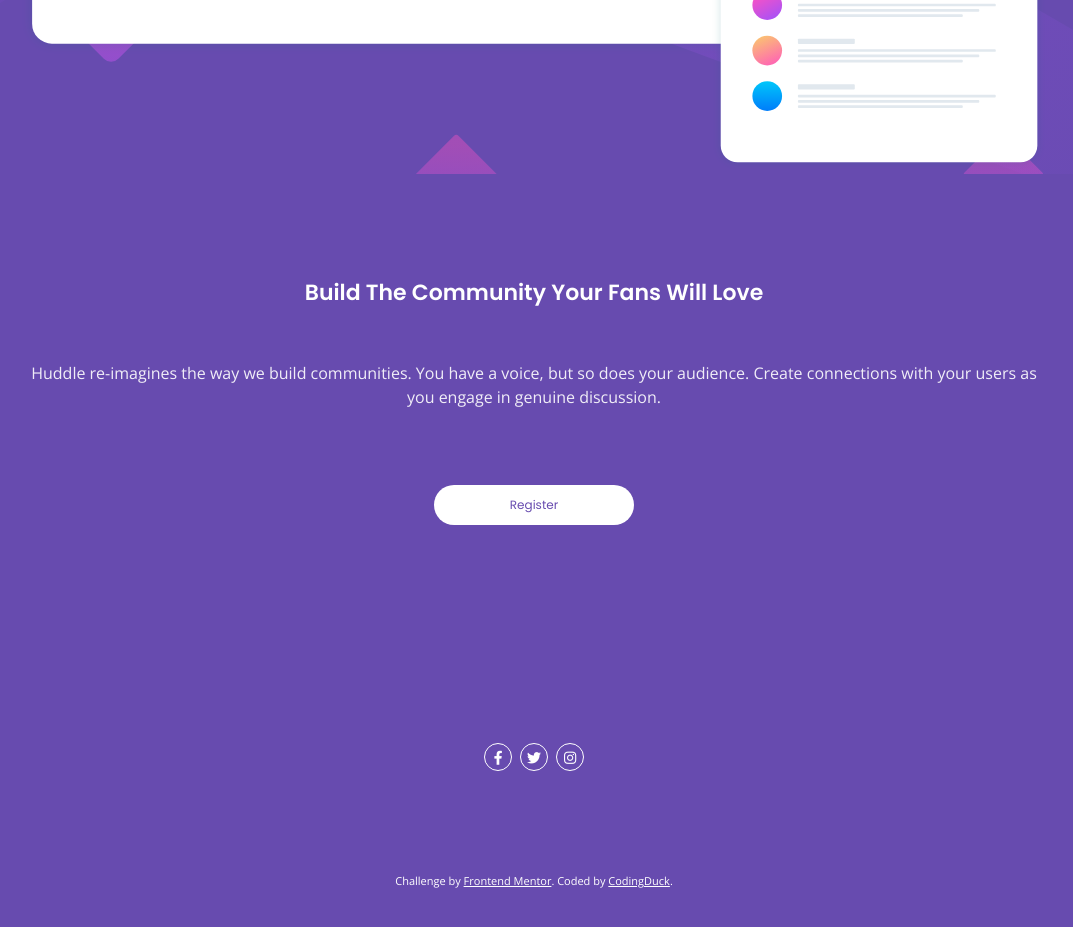
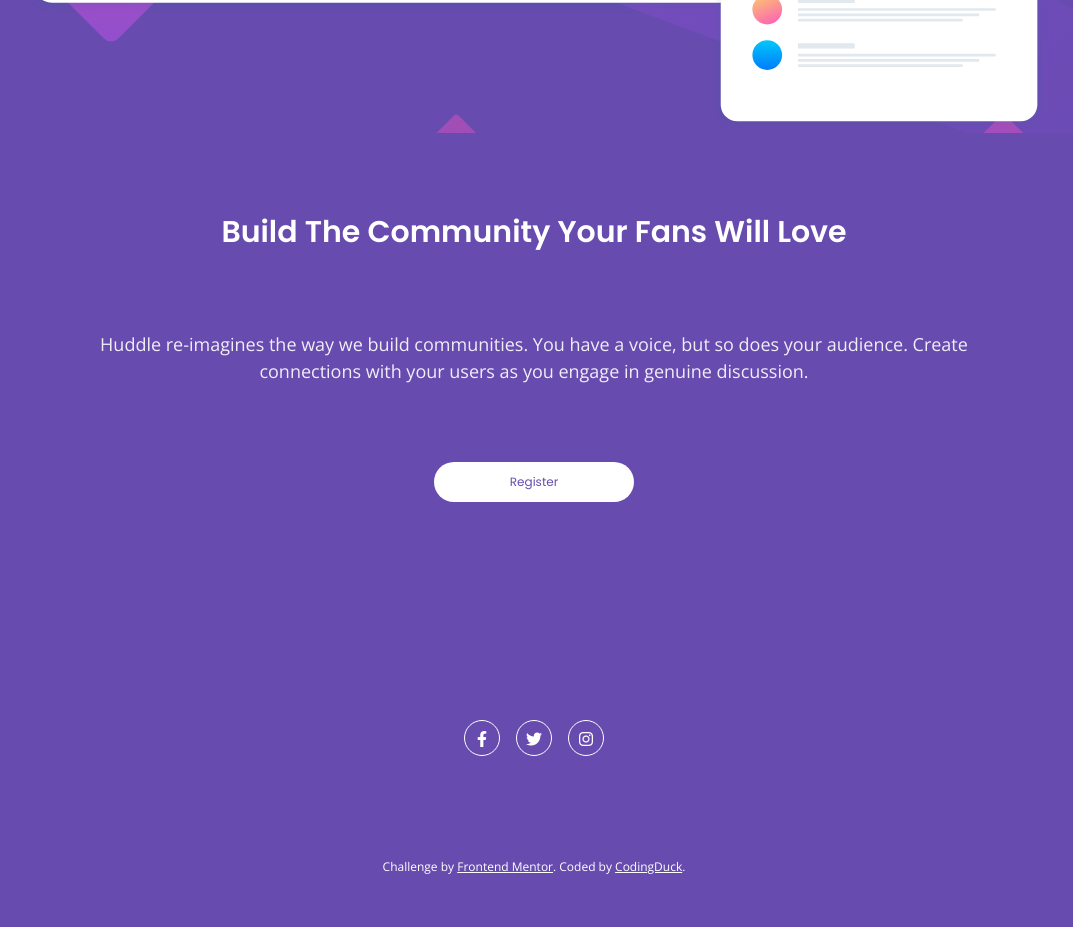
Before and after one commit to KaskaS-O/huddle-landing-page-with-single-introductory-section, a plain HTML site: page index.html in a window 1280 px wide. Shown: the part 900-1827 px from the top of the page, without its empty margins (106-1179 px from the left). Drawn offline with nearby package versions, Linux system fonts and the light colour scheme.

Commit message:
Create layouts for all mobile screen sizes

```diff
--- a/sass/style.scss
+++ b/sass/style.scss
@@ -14,14 +14,27 @@ body {
     background-position: left;
     min-height: 370px;
 
+    @media (min-width: 768px) {
+        min-height: 700px;
+    }
+
     &__logo {
         text-align: left;
         padding: 8% 10%;
         margin-bottom: 8%;
 
+        @media (min-width: 768px) {
+            margin-bottom: 4%;
+        }
+
         img {
             height: 3em;
+
+            @media (min-width: 768px) {
+                height: 4em;
+            }
         }
+
     }
 
     &__image {
@@ -39,6 +52,11 @@ body {
     &__title {
         padding: 8% 12% 4%;
         font-size: 2.2em;
+
+        @media (min-width: 768px) {
+            font-size: 3em;
+            padding: 6% 15%;
+        }
     }
 
     &__text {
@@ -46,6 +64,11 @@ body {
         font-size: 1.6em;
         line-height: 150%;
         opacity: 0.9;
+
+        @media (min-width: 768px) {
+            font-size: 1.8em;
+            padding: 0 12%;
+        }
     }
 
     .btn--about {
@@ -67,17 +90,31 @@ body {
     display: flex;
     justify-content: space-between;
 
+    @media (min-width: 768px) {
+        width: 140px;
+    }
+
     &__social {
         height: 28px;
         width: 28px;
         border: 1px solid white;
         border-radius: 50%;
 
+        @media (min-width: 768px) {
+            height: 36px;
+            width: 36px;
+        }
+
         a {
             color: white;
             font-size: 14px;
             text-align: center;
             line-height: 28px;
+
+            @media (min-width: 768px) {
+                font-size: 16px;
+                line-height: 36px;
+            }
         }
     }
 }
@@ -89,6 +126,10 @@ body {
     font-size: 11px;
     text-align: center;
 
+    @media (min-width: 768px) {
+        font-size: 12px;
+    }
+
     a {
          color: white;
     }
```
Also changed, not shown: css/style.css.
